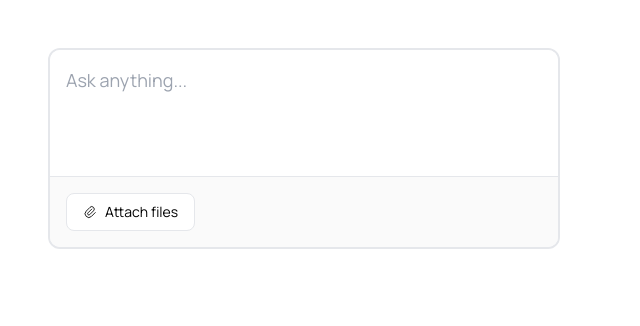
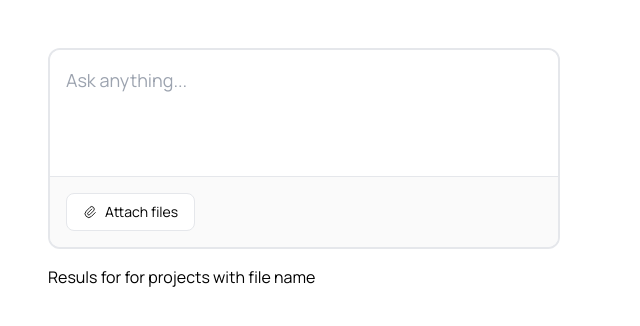
Before and after one commit to yashsehgal/utility-text-interaction, a Next.js app: page / in a window 1280 px wide. Shown: the top 326 px of the page, without its empty margins (0-640 px from the left). Built offline with nearby package versions, Linux system fonts and the light colour scheme.

Commit message:
feat: UI and parser component for rendering interactable text (experimenting)

```diff
--- a/app/page.tsx
+++ b/app/page.tsx
@@ -1,3 +1,4 @@
+import { InteractableText } from '@/components/interactable-text';
 import { MessageInput } from '@/components/message-input';
 
 const Home = () => {
@@ -5,6 +6,7 @@ const Home = () => {
     <div className="home">
       <div className="absolute w-full h-auto top-12 left-12">
         <MessageInput />
+        <InteractableText />
       </div>
     </div>
   );
--- /dev/null
+++ b/components/interactable-text.tsx
@@ -0,0 +1,128 @@
+'use client';
+import { ApplicationContext } from '@/contexts/application-context';
+import { useContext, useEffect, useState } from 'react';
+import InteractiveSentence from './interactive-sentance';
+
+const InteractableText = () => {
+  const { UIState } = useContext(ApplicationContext);
+  const [parsedResult, setParsedResult] = useState<ParsedResult | null>(null);
+
+  useEffect(() => {
+    const result = parseComponentLevelJSON(UIState.interactableResponseString);
+    console.log('Interactable content', UIState.interactableResponseString);
+    console.log('Interactable content JSON', result);
+    setParsedResult(result);
+  }, [UIState]);
+
+  return parsedResult ? (
+    <InteractiveSentence parsedResult={parsedResult} />
+  ) : null;
+};
+
+type DropdownOption = {
+  type: 'DROPDOWN';
+  id: string;
+  default: string;
+  options: string[];
+};
+
+type InputOption = {
+  type: 'INPUT';
+  id: string;
+  placeholder: string;
+  defaultValue: string;
+};
+
+type ParsedOption = DropdownOption | InputOption;
+
+interface ParsedResult {
+  text: string;
+  components: ParsedOption[];
+}
+
+type AttributeKey = 'default' | 'options' | 'placeholder' | 'defaultValue';
+type AttributeValue = string;
+type AttributePair = `${AttributeKey}=${AttributeValue}`;
+
+const parseComponentLevelJSON = (interactableContent: string): ParsedResult => {
+  const regex = /<\[(DROPDOWN|INPUT)\](\([^)]+\))+>/g;
+  const components: ParsedOption[] = [];
+  let lastIndex = 0;
+  let text = '';
+
+  const result = interactableContent.replace(
+    regex,
+    (match, type, attributes, offset) => {
+      text += interactableContent.slice(lastIndex, offset);
+      lastIndex = offset + match.length;
+
+      const parsedAttributes = attributes
+        .slice(1, -1)
+        .split(')(')
+        .reduce(
+          (acc: Record<AttributeKey, AttributeValue>, attr: string) => {
+            const [key, value] = attr.split('=');
+            if (isAttributeKey(key) && value !== undefined) {
+              acc[key] = value;
+            }
+            return acc;
+          },
+          {} as Record<AttributeKey, AttributeValue>,
+        );
+
+      const id = generateUniqueId(type);
+
+      if (type === 'DROPDOWN') {
+        components.push({
+          type: 'DROPDOWN',
+          id,
+          default: parsedAttributes.default || '',
+          options: parsedAttributes.options
+            ? parsedAttributes.options.split(',')
+            : [],
+        });
+      } else if (type === 'INPUT') {
+        components.push({
+          type: 'INPUT',
+          id,
+          placeholder: parsedAttributes.placeholder || '',
+          defaultValue: parsedAttributes.defaultValue || '',
+        });
+      }
+
+      return `{${type}:${id}}`;
+    },
+  );
+
+  text += interactableContent.slice(lastIndex);
+
+  return { text, components };
+};
+
+function isAttributeKey(key: string): key is AttributeKey {
+  return ['default', 'options', 'placeholder', 'defaultValue'].includes(key);
+}
+
+function generateUniqueId(prefix: string): string {
+  return `${prefix.toLowerCase()}_${Math.random().toString(36).substr(2, 9)}`;
+}
+
+export { InteractableText };
+
+// OUTPUT DEMO
+/**
+ * <div className="font-medium text-2xl p-24 mt-24">
+      Results for{' '}
+      <select>
+        <option>tony</option>
+        <option>bruce</option>
+        <option>steve</option>
+        <option>peter</option>
+      </select>{' '}
+      for projects with file name{' '}
+      <input
+        defaultValue="new yeat 2024 template"
+        className="border px-2 py-1"
+      />
+    </div>
+ */
--- /dev/null
+++ b/components/interactive-sentance.tsx
@@ -0,0 +1,76 @@
+import React from 'react';
+
+type DropdownOption = {
+  type: 'DROPDOWN';
+  id: string;
+  default: string;
+  options: string[];
+};
+
+type InputOption = {
+  type: 'INPUT';
+  id: string;
+  placeholder: string;
+  defaultValue: string;
+};
+
+type ParsedOption = DropdownOption | InputOption;
+
+interface ParsedResult {
+  text: string;
+  components: ParsedOption[];
+}
+
+interface InteractiveSentenceProps {
+  parsedResult: ParsedResult;
+}
+
+const InteractiveSentence: React.FC<InteractiveSentenceProps> = ({
+  parsedResult,
+}) => {
+  const { text, components } = parsedResult;
+
+  const renderComponent = (component: ParsedOption) => {
+    switch (component.type) {
+      case 'DROPDOWN':
+        return (
+          <select key={component.id} defaultValue={component.default}>
+            {component.options.map((option) => (
+              <option key={option} value={option}>
+                {option}
+              </option>
+            ))}
+          </select>
+        );
+      case 'INPUT':
+        return (
+          <input
+            key={component.id}
+            type="text"
+            placeholder={component.placeholder}
+            defaultValue={component.defaultValue}
+          />
+        );
+      default:
+        return null;
+    }
+  };
+
+  const parts = text.split(/(\{(?:DROPDOWN|INPUT):[^}]+\})/);
+
+  return (
+    <div>
+      {parts.map((part, index) => {
+        const match = part.match(/\{(DROPDOWN|INPUT):([^}]+)\}/);
+        if (match) {
+          const [, type, id] = match;
+          const component = components.find((c) => c.id === id);
+          return component ? renderComponent(component) : part;
+        }
+        return part;
+      })}
+    </div>
+  );
+};
+
+export default InteractiveSentence;
--- a/contexts/application-context.tsx
+++ b/contexts/application-context.tsx
@@ -5,6 +5,7 @@ export type InteractionState = 'IDLE' | 'LOADING' | 'SUCCESS' | 'ERROR';
 export type UIStateType = {
   responseInteractionState: InteractionState;
   suggestionBlockInteractionState: InteractionState;
+  interactableResponseString: string;
 };
 
 export type ApplicationContextType = {
@@ -20,6 +21,8 @@ export const INITIAL_APP_CONTEXT_DATA: ApplicationContextType = {
   UIState: {
     responseInteractionState: 'IDLE',
     suggestionBlockInteractionState: 'IDLE',
+    interactableResponseString:
+      'Resuls for <[DROPDOWN](default=all)(options=tony,bruce,steve,peter)> for projects with file name <[INPUT](placeholder=file name)(defaultValue=new yeat 2024 template)>',
   },
   setUIState: () => {},
 };
```
